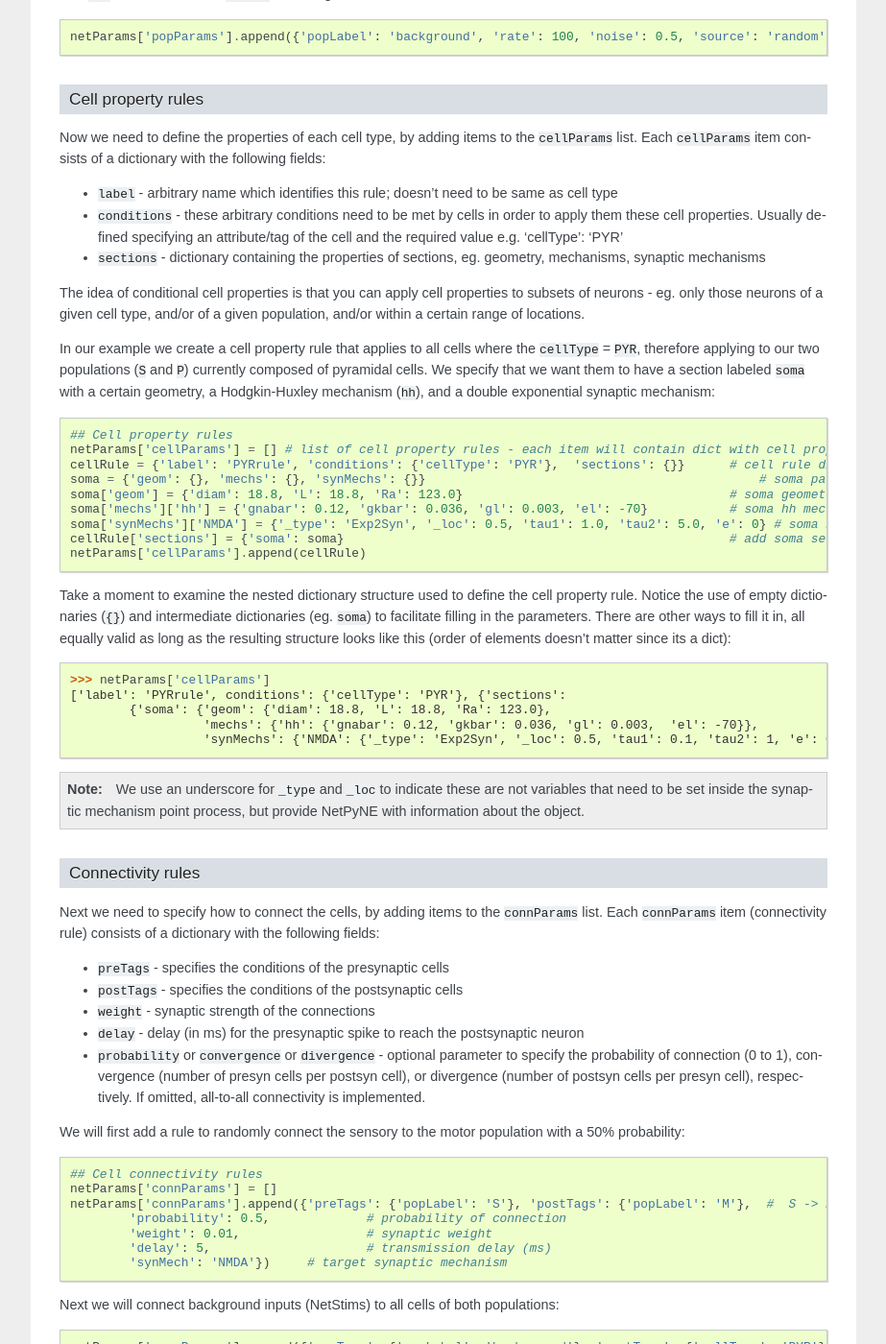
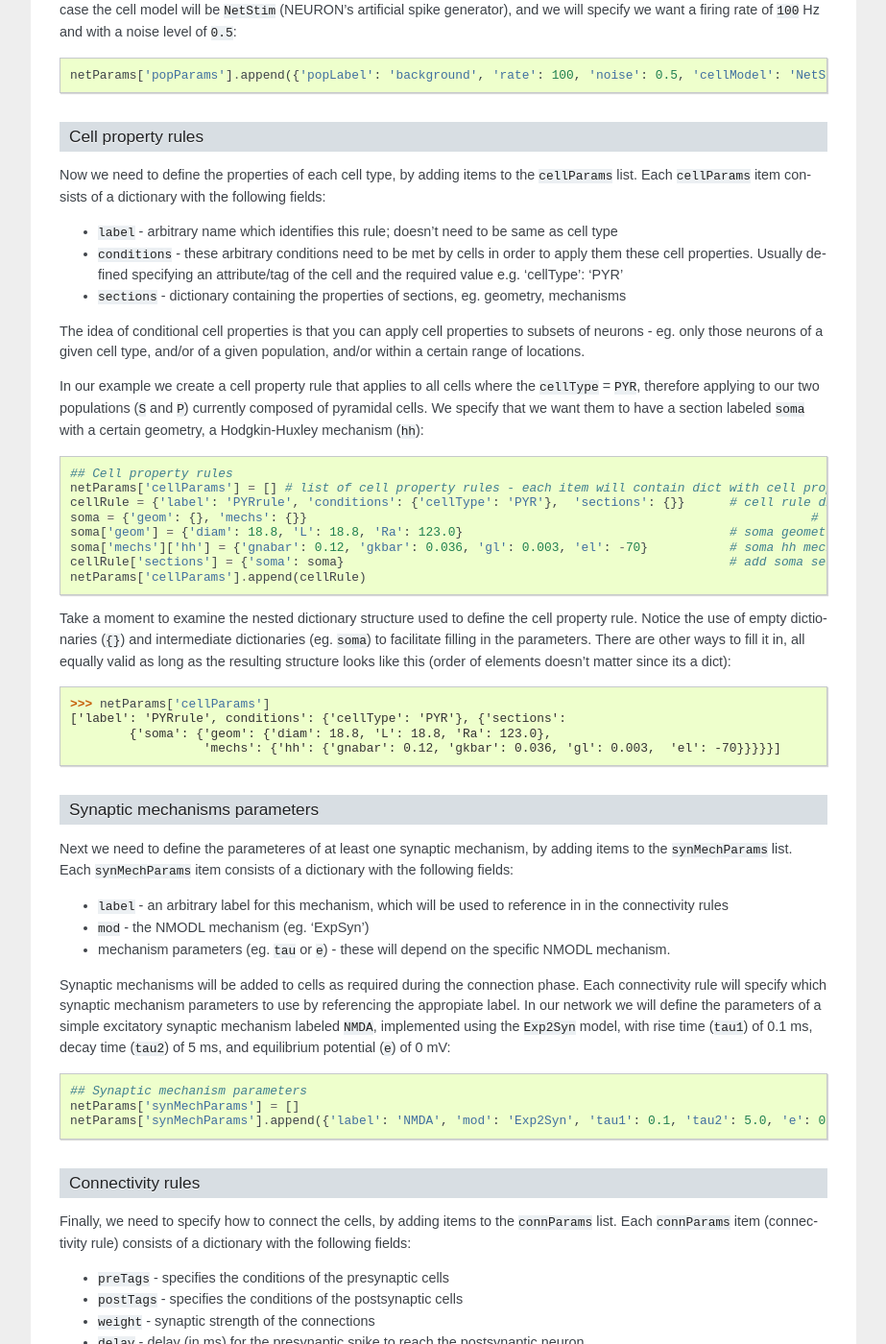
Before and after one commit to suny-downstate-medical-center/netpyne, a Sphinx documentation site: the page built from doc/source/tutorial.rst, in a window 1280 px wide and 1400 px high, scrolled down 3029 px. Shown: the whole window at 96% size, without its empty margins (198-1121 px from the left). Built offline with Sphinx 7.4.7, drawn with Linux system fonts in a browser that asks for light colours; some of the changed text lies outside the part shown.

Commit message:
updated tutorial and advanced with the new synMechParams format

```diff
--- a/doc/source/code/tut2.py
+++ b/doc/source/code/tut2.py
@@ -7,7 +7,7 @@ netParams = {}  # dictionary to store sets of network parameters
 netParams['popParams'] = []  # list of populations - each item will contain dict with pop params
 netParams['popParams'].append({'popLabel': 'S', 'cellType': 'PYR', 'numCells': 20, 'cellModel': 'HH'})
 netParams['popParams'].append({'popLabel': 'M', 'cellType': 'PYR', 'numCells': 20, 'cellModel': 'HH'})
-netParams['popParams'].append({'popLabel': 'background', 'rate': 10, 'noise': 0.5, 'source': 'random', 'cellModel': 'NetStim'})
+netParams['popParams'].append({'popLabel': 'background', 'rate': 10, 'noise': 0.5, 'cellModel': 'NetStim'})
 
 ## Cell property rules
 netParams['cellParams'] = [] # list of cell property rules - each item will contain dict with cell properties
@@ -22,7 +22,7 @@ netParams['cellParams'].append(cellRule)  												# add dict to list of cell
 
 ## Synaptic mechanism parameters
 netParams['synMechParams'] = []
-netParams['synMechParams'].append({'label': 'NMDA', 'mod': 'Exp2Syn', 'tau1': 0.1, 'tau2': 5.0, 'e': 0})  # soma NMDA synapse
+netParams['synMechParams'].append({'label': 'NMDA', 'mod': 'Exp2Syn', 'tau1': 0.1, 'tau2': 5.0, 'e': 0})  # NMDA synaptic mechanism
 
 
 ## Cell connectivity rules
@@ -32,12 +32,12 @@ netParams['connParams'].append({'preTags': {'popLabel': 'S'}, 'postTags': {'popL
 	'probability': 0.5, 		# probability of connection
 	'weight': 0.01, 			# synaptic weight
 	'delay': 5,					# transmission delay (ms)
-	'synMech': 'NMDA'})   	# target synapse
+	'synMech': 'NMDA'})   		# synaptic mechanism
 
 netParams['connParams'].append({'preTags': {'popLabel': 'background'}, 'postTags': {'cellType': 'PYR'}, # background -> PYR
 	'weight': 0.01, 				# synaptic weight
 	'delay': 5, 				# transmission delay (ms)
-	'synMech': 'NMDA'})  	# target synapse
+	'synMech': 'NMDA'})  		# synaptic mechanism
 
 
 # Simulation options
--- a/doc/source/code/tut3.py
+++ b/doc/source/code/tut3.py
@@ -7,7 +7,7 @@ netParams = {}  # dictionary to store sets of network parameters
 netParams['popParams'] = []  # list of populations - each item will contain dict with pop params
 netParams['popParams'].append({'popLabel': 'S', 'cellType': 'PYR', 'numCells': 20, 'cellModel': 'HH'})
 netParams['popParams'].append({'popLabel': 'M', 'cellType': 'PYR', 'numCells': 20, 'cellModel': 'HH'})
-netParams['popParams'].append({'popLabel': 'background', 'rate': 10, 'noise': 0.5, 'source': 'random', 'cellModel': 'NetStim'})
+netParams['popParams'].append({'popLabel': 'background', 'rate': 10, 'noise': 0.5, 'cellModel': 'NetStim'})
 
 ## Cell property rules
 netParams['cellParams'] = [] # list of cell property rules - each item will contain dict with cell properties
@@ -25,7 +25,7 @@ netParams['cellParams'].append(cellRule)  												# add dict to list of cell
 
 ## Synaptic mechanism parameters
 netParams['synMechParams'] = []
-netParams['synMechParams'].append({'label': 'NMDA', 'mod': 'Exp2Syn', 'tau1': 1.0, 'tau2': 5.0, 'e': 0})  # soma NMDA synapse
+netParams['synMechParams'].append({'label': 'NMDA', 'mod': 'Exp2Syn', 'tau1': 1.0, 'tau2': 5.0, 'e': 0})  # NMDA synaptic mechanism
 
 
 ## Cell connectivity rules
--- a/doc/source/code/tut4.py
+++ b/doc/source/code/tut4.py
@@ -7,7 +7,7 @@ netParams = {}  # dictionary to store sets of network parameters
 netParams['popParams'] = []  # list of populations - each item will contain dict with pop params
 netParams['popParams'].append({'popLabel': 'S', 'cellType': 'PYR', 'numCells': 20, 'cellModel': 'Izhi2007b'})
 netParams['popParams'].append({'popLabel': 'M', 'cellType': 'PYR', 'numCells': 20, 'cellModel': 'HH'})
-netParams['popParams'].append({'popLabel': 'background', 'rate': 100, 'noise': 0.5, 'source': 'random', 'cellModel': 'NetStim'})
+netParams['popParams'].append({'popLabel': 'background', 'rate': 100, 'noise': 0.5, 'cellModel': 'NetStim'})
 
 ## Cell property rules
 netParams['cellParams'] = [] # list of cell property rules - each item will contain dict with cell properties
--- a/doc/source/code/tut_import.py
+++ b/doc/source/code/tut_import.py
@@ -14,7 +14,7 @@
 netParams['popParams'].append({'popLabel': 'Izhi03b_pop', 'cellType': 'PYR', 'numCells': 5, 'cellModel': 'Izhi2003b'})
 netParams['popParams'].append({'popLabel': 'Izhi07a_pop', 'cellType': 'PYR', 'numCells': 5, 'cellModel': 'Izhi2007a'})
 netParams['popParams'].append({'popLabel': 'Izhi07b_pop', 'cellType': 'PYR', 'numCells': 5, 'cellModel': 'Izhi2007b'})
-netParams['popParams'].append({'popLabel': 'background', 'rate': 50, 'noise': 0.5, 'source': 'random', 'cellModel': 'NetStim'})
+netParams['popParams'].append({'popLabel': 'background', 'rate': 50, 'noise': 0.5, 'cellModel': 'NetStim'})
 
 ## Cell property rules
 netParams['cellParams'] = [] # list of cell property rules - each item will contain dict with cell properties
--- a/doc/source/reference.rst
+++ b/doc/source/reference.rst
@@ -65,6 +65,8 @@ Additionally, ``netParams`` may contain the following single-valued params:
 * **popTagsCopiedToCells**: List of tags that will be copied from the population to the cells (default: ['popLabel', 'cellModel', 'cellType'])
 
 Other arbitrary entries to the ``netParams`` dict can be added and used in the custom defined functions for connectivity parameters (see :ref:`function_string`).
+
+.. _pop_params:
 
 Population parameters
 ^^^^^^^^^^^^^^^^^^^^^^^^^^
--- a/doc/source/tutorial.rst
+++ b/doc/source/tutorial.rst
@@ -31,7 +31,7 @@ The third line calls the ``createAndSimulate`` function, which runs a standard s
 
 In this case we are using a set of predefined parameters defined in the ``HHTut`` module (Hodgkin-Huxley network example). The ``HHTut`` module contains the 2 required dictionaries: ``netParams`` and ``simConfig``.
 
-To run the model just type from shell::
+To run the model just execute the `tut1.py` script. One way to do this is to run this shell command::
 
 	nrniv -python tut1.py
 
@@ -41,11 +41,11 @@ If you successfully installed MPI (eg. OpenMPI) and NEURON with MPI support, you
 
 , where you would replace the `4` with the number of cores you want to use.
 
-If you want to avoid typing that long line every time, you can download this simple shell script (:download:`runsim <code/runsim>`) and just type::
+If you want to avoid typing that long line every time, you can download this simple Unix shell script (:download:`runsim <code/runsim>`) and just type::
 
 	./runsim 4 tut1.py
 
-To use the script make sure you change its permissions so its executable (``chmod +x runsim``)
+.. note:: To use the script make sure you change its permissions so its executable (eg. ``chmod +x runsim``)
 
 Whatever method you use, you should get a raster plot (spikes as cell vs time) and the voltage trace of a single cell:
 
@@ -68,13 +68,15 @@ We begin with an overview of the Python dictionary structure where you will defi
 Network parameters
 ----------------------
 
-The ``netParams`` dictionary includes all the information necessary to define your network. It is compoased of the following 3 lists:
+The ``netParams`` dictionary includes all the information necessary to define your network. It is compoased of the following 4 lists:
 
-* ``popParams`` - list of populations in the network
+* ``popParams`` - list of populations in the network and their parameters
 
-* ``cellParams`` - list of cell property rules (eg. cell geometry)
+* ``cellParams`` - list of cell property rules and their associated parameters (eg. cell geometry)
 
-* ``connParams`` - list of network connectivity rules
+* ``synMechParams`` - list of synaptic mechanisms and their parameters
+
+* ``connParams`` - list of network connectivity rules and their associated parameters.
 
 
 The ``netParams`` organization is consistent with the standard sequence of events that the framework executes internally:
@@ -83,7 +85,7 @@ The ``netParams`` organization is consistent with the standard sequence of event
 
 * sets the cell properties based on ``cellParams`` (checking which cells match the conditions of each rule)
 
-* creates a set of connections based on ``connParams`` (checking which presynpatic and postsynaptic cells match the conn rule conditions).
+* creates a set of connections based on ``connParams`` (checking which presynpatic and postsynaptic cells match the conn rule conditions), and using the synaptic parameters in ``synMechParams``.
 
 The image below illustrates this process:
 
@@ -97,15 +99,15 @@ We will now create a new model file (call it ``tut2.py``) where we will specify
 Populations
 ^^^^^^^^^^^^^^^^^^^^^^
 
-First, we need to create some populations for our network, by adding items to the ``popParams`` list. Each ``popParams`` item consists of a dictionary with 4 fields:
+First, we need to create some populations for our network, by adding items to the ``popParams`` list. Each ``popParams`` item consists of a dictionary with at least 4 fields (see :ref:`pop_params` for more details):
 
 * ``popLabel`` - an arbitrary label for this population (can be used to define connectivtiy later)
 
-* ``cellType`` - this is an attribute or tag that will be assigned to cells in this population, and can be later used to set certain cell properties to cells with this tag
+* ``cellType`` - an attribute/tag assigned to cells in this population, can later be used to set certain cell properties to cells with this tag.
 
 * ``numCells`` - number of cells in this population (can also specify using cell density)
 
-* ``cellModel`` - python class with specific cell model implementation used for cells in this population. Eg. 'HH' (standard Hodkgin-Huxley type cell model) or 'Izhi2007b' (Izhikevich 2007 point neuron model). Additional cell models can be defined by the user or imported.
+* ``cellModel`` - an attribute or tag that will be assigned to cells in this population, can later be used to set specific cell model implementation for cells with this tag. Eg. 'HH' (standard Hodkgin-Huxley type cell model) or 'Izhi2007b' (Izhikevich 2007 point neuron model). Cell models can be defined by the user or imported.
 
 We will start by creating 2 populations labeled ``S`` (sensory) and ``M`` (motor), with ``20`` cells each, of type ``PYR`` (pyramidal), and using ``HH`` cell model (standard compartmental Hodgkin-Huxley type cell)::
 
@@ -119,9 +121,9 @@ We will start by creating 2 populations labeled ``S`` (sensory) and ``M`` (motor
 
 During execution, this will tell the framework to create 40 ``Cell`` objects, each of which will include the attributes or tags of its population, i.e. 'cellType': 'PYR', etc. These tags can later be used to define the properties of the cells, or connectivity rules.
 
-Lets now add a special type of population used to provide background driving inputs to the cells, labeled ``background``. In this case the cell model will be ``NetStim`` (NEURON's artificial spike generator), and we will specify we want a firing rate of ``100`` Hz, with ``0.5`` noise level, and a ``random`` number generator as the source of noise::
+Lets now add a special type of population used to provide background driving inputs to the cells, labeled ``background``. In this case the cell model will be ``NetStim`` (NEURON's artificial spike generator), and we will specify we want a firing rate of ``100`` Hz and with a noise level of ``0.5``::
 
-	netParams['popParams'].append({'popLabel': 'background', 'rate': 100, 'noise': 0.5, 'source': 'random', 'cellModel': 'NetStim'})
+	netParams['popParams'].append({'popLabel': 'background', 'rate': 100, 'noise': 0.5, 'cellModel': 'NetStim'})
 
 
 Cell property rules
@@ -133,19 +135,18 @@ Now we need to define the properties of each cell type, by adding items to the `
 
 * ``conditions`` - these arbitrary conditions need to be met by cells in order to apply them these cell properties. Usually defined specifying an attribute/tag of the cell and the required value e.g. 'cellType': 'PYR'
 
-* ``sections`` - dictionary containing the properties of sections, eg. geometry, mechanisms, synaptic mechanisms
+* ``sections`` - dictionary containing the properties of sections, eg. geometry, mechanisms
 
 The idea of conditional cell properties is that you can apply cell properties to subsets of neurons - eg. only those neurons of a given cell type, and/or of a given population, and/or within a certain range of locations.
 
-In our example we create a cell property rule that applies to all cells where the ``cellType`` = ``PYR``, therefore applying to our two populations (``S`` and ``P``) currently composed of pyramidal cells. We specify that we want them to have a section labeled ``soma`` with a certain geometry, a Hodgkin-Huxley mechanism (``hh``), and a double exponential synaptic mechanism::
+In our example we create a cell property rule that applies to all cells where the ``cellType`` = ``PYR``, therefore applying to our two populations (``S`` and ``P``) currently composed of pyramidal cells. We specify that we want them to have a section labeled ``soma`` with a certain geometry, a Hodgkin-Huxley mechanism (``hh``)::
 
 	## Cell property rules
 	netParams['cellParams'] = [] # list of cell property rules - each item will contain dict with cell properties
 	cellRule = {'label': 'PYRrule', 'conditions': {'cellType': 'PYR'},  'sections': {}}      # cell rule dict
-	soma = {'geom': {}, 'mechs': {}, 'synMechs': {}}                                             # soma params dict
+	soma = {'geom': {}, 'mechs': {}} 			                                            # soma params dict
 	soma['geom'] = {'diam': 18.8, 'L': 18.8, 'Ra': 123.0}                                    # soma geometry
 	soma['mechs']['hh'] = {'gnabar': 0.12, 'gkbar': 0.036, 'gl': 0.003, 'el': -70}           # soma hh mechanism
-	soma['synMechs']['NMDA'] = {'_type': 'Exp2Syn', '_loc': 0.5, 'tau1': 1.0, 'tau2': 5.0, 'e': 0} # soma NMDA synaptic mechanism
 	cellRule['sections'] = {'soma': soma}                                                    # add soma section to dict
 	netParams['cellParams'].append(cellRule)
 
@@ -154,15 +155,30 @@ Take a moment to examine the nested dictionary structure used to define the cell
 	>>> netParams['cellParams']
 	['label': 'PYRrule', conditions': {'cellType': 'PYR'}, {'sections':
 		{'soma': {'geom': {'diam': 18.8, 'L': 18.8, 'Ra': 123.0},
-			  'mechs': {'hh': {'gnabar': 0.12, 'gkbar': 0.036, 'gl': 0.003,  'el': -70}},
-			  'synMechs': {'NMDA': {'_type': 'Exp2Syn', '_loc': 0.5, 'tau1': 0.1, 'tau2': 1, 'e': 0}}}}]
+			  'mechs': {'hh': {'gnabar': 0.12, 'gkbar': 0.036, 'gl': 0.003,  'el': -70}}}}}]
 
-.. note:: We use an underscore for ``_type`` and ``_loc`` to indicate these are not variables that need to be set inside the synaptic mechanism point process, but provide NetPyNE with information about the object.
+Synaptic mechanisms parameters
+^^^^^^^^^^^^^^^^^^^^^^^^^^^^^^
+
+Next we need to define the parameteres of at least one synaptic mechanism, by adding items to the ``synMechParams`` list.  Each ``synMechParams`` item consists of a dictionary with the following fields:
+
+* ``label`` - an arbitrary label for this mechanism, which will be used to reference in in the connectivity rules
+
+* ``mod`` - the NMODL mechanism (eg. 'ExpSyn')
+
+* mechanism parameters (eg. ``tau`` or ``e``) - these will depend on the specific NMODL mechanism.
+
+Synaptic mechanisms will be added to cells as required during the connection phase. Each connectivity rule will specify which synaptic mechanism parameters to use by referencing the appropiate label. In our network we will define the parameters of a simple excitatory synaptic mechanism labeled ``NMDA``, implemented using the ``Exp2Syn`` model, with rise time (``tau1``) of 0.1 ms, decay time (``tau2``) of 5 ms, and equilibrium potential (``e``) of 0 mV::
+
+	## Synaptic mechanism parameters
+	netParams['synMechParams'] = []
+	netParams['synMechParams'].append({'label': 'NMDA', 'mod': 'Exp2Syn', 'tau1': 0.1, 'tau2': 5.0, 'e': 0})  # NMDA synaptic mechanism
+
 
 Connectivity rules
 ^^^^^^^^^^^^^^^^^^^^^^^^^^^^^^
 
-Next we need to specify how to connect the cells, by adding items to the ``connParams`` list. Each ``connParams`` item (connectivity rule) consists of a dictionary with the following fields:
+Finally, we need to specify how to connect the cells, by adding items to the ``connParams`` list. Each ``connParams`` item (connectivity rule) consists of a dictionary with the following fields:
 
 * ``preTags`` - specifies the conditions of the presynaptic cells
 
@@ -171,6 +187,8 @@ Next we need to specify how to connect the cells, by adding items to the ``connP
 * ``weight`` - synaptic strength of the connections
 
 * ``delay`` - delay (in ms) for the presynaptic spike to reach the postsynaptic neuron
+
+* ``synMech`` - synpatic mechanism parameters to use
 
 * ``probability`` or ``convergence`` or ``divergence`` - optional parameter to specify the probability of connection (0 to 1), convergence (number of presyn cells per postsyn cell), or divergence (number of postsyn cells per presyn cell), respectively. If omitted, all-to-all connectivity is implemented.
 
@@ -182,14 +200,14 @@ We will first add a rule to randomly connect the sensory to the motor population
 		'probability': 0.5, 		# probability of connection
 		'weight': 0.01, 		# synaptic weight
 		'delay': 5,			# transmission delay (ms)
-		'synMech': 'NMDA'})   	# target synaptic mechanism
+		'synMech': 'NMDA'})   	# synaptic mechanism
 
 Next we will connect background inputs (NetStims) to all cells of both populations::
 
 	netParams['connParams'].append({'preTags': {'popLabel': 'background'}, 'postTags': {'cellType': 'PYR'}, # background -> PYR
 		'weight': 0.01, 		# synaptic weight
 		'delay': 5, 			# transmission delay (ms)
-		'synMech': 'NMDA'})  	# target synaptic mechanism
+		'synMech': 'NMDA'})  	# synaptic mechanism
 
 
 Simulation configuration options
@@ -265,15 +283,13 @@ Here we extend the pyramidal cell type by adding a dendritic section with a pass
 	## Cell property rules
 	netParams['cellParams'] = [] # list of cell property rules - each item will contain dict with cell properties
 	cellRule = {'label': 'PYRrule', 'conditions': {'cellType': 'PYR'},  'sections': {}}       # cell rule dict
-	soma = {'geom': {}, 'mechs': {}, 'synMechs': {}}                                              # soma params dict
+	soma = {'geom': {}, 'mechs': {}}        		                                      # soma params dict
 	soma['geom'] = {'diam': 18.8, 'L': 18.8, 'Ra': 123.0}                                     # soma geometry
 	soma['mechs']['hh'] = {'gnabar': 0.12, 'gkbar': 0.036, 'gl': 0.003, 'el': -70}            # soma hh mechanisms
-	soma['synMechs']['NMDA'] = {'_type': 'Exp2Syn', '_loc': 0.5, 'tau1': 1.0, 'tau2': 5.0, 'e': 0}  # soma NMDA synaptic mechanism
 	dend = {'geom': {}, 'topol': {}, 'mechs': {}, 'synMechs': {}}                                 # dend params dict
 	dend['geom'] = {'diam': 5.0, 'L': 150.0, 'Ra': 150.0, 'cm': 1}                            # dend geometry
 	dend['topol'] = {'parentSec': 'soma', 'parentX': 1.0, 'childX': 0}                        # dend topology
 	dend['mechs']['pas'] = {'g': 0.0000357, 'e': -70}                                         # dend mechanisms
-	dend['synMechs']['NMDA'] = {'_type': 'Exp2Syn', '_loc': 1.0, 'tau1': 1.0, 'tau2': 5.0, 'e': 0}  # dend NMDA synaptic mechanism
 	cellRule['sections'] = {'soma': soma, 'dend': dend}                                       # add soma section to dict
 	netParams['cellParams'].append(cellRule)                                                  # add dict to list of cell parameters
 
@@ -314,10 +330,9 @@ And we need to create a new cell rule for the Izhikevich cell. But first we need
 Finally we can create the new rule for the Izhikevich cell model::
 
 	cellRule = {'label': 'PYR_Izhi_rule', 'conditions': {'cellType': 'PYR', 'cellModel':'Izhi2007b'},  'sections': {}} 		# cell rule dict
-	soma = {'geom': {}, 'pointps': {}, 'synMechs': {}}  											# soma params dict
+	soma = {'geom': {}, 'pointps': {}}  											# soma params dict
 	soma['geom'] = {'diam': 18.8, 'L': 18.8, 'Ra': 123.0}  										# soma geometry
 	soma['pointps']['Izhi2007b'] = {'C':100, 'k':0.7, 'vr':-60, 'vt':-40, 'vpeak':35, 'a':0.03, 'b':-2, 'c':-50, 'd':100, 'celltype':1}	# soma poinpt process
-	soma['synMechs']['NMDA'] = {'_type': 'Exp2Syn', '_loc': 0.5, 'tau1': 1.0, 'tau2': 5.0, 'e': 0}  				# soma NMDA synaptic mechanism
 	cellRule['sections'] = {'soma': soma}  											# add soma section to dict
 	netParams['cellParams'].append(cellRule)
 
--- a/sdnotes.org
+++ b/sdnotes.org
@@ -1067,6 +1067,8 @@ Out[13]: 0.7533509731292725
 timeit.timeit("b=a['ampa']", setup="a={'gabab':{'v':10},'gaba':{'v':10},'nmda':{'v':10},'ampa':{'v':10}}", number=1000000)
 Out[18]: 0.038023948669433594
 
+- NEED TO IMPORT SYNAPSES INTO SYNMECHPARAMS
+
 *** independent scale conn weight for each cell model
 - where to store?
 - useful feature
@@ -1412,6 +1414,7 @@ EMstim == EM !!
 ** DONE Add support for SectionLists (paper)
 - also when importing
 
+** Import synapses into synMechParams
 ** Cell position in ellipsoid
 
 ** Subcellular synaptic connectivity (paper)
```
Also changed, not shown: other parts of doc/source/tutorial.rst (+1 -1 lines), CHANGES.md (+0 -1 lines), doc/source/advanced.rst (+2 -8 lines).
